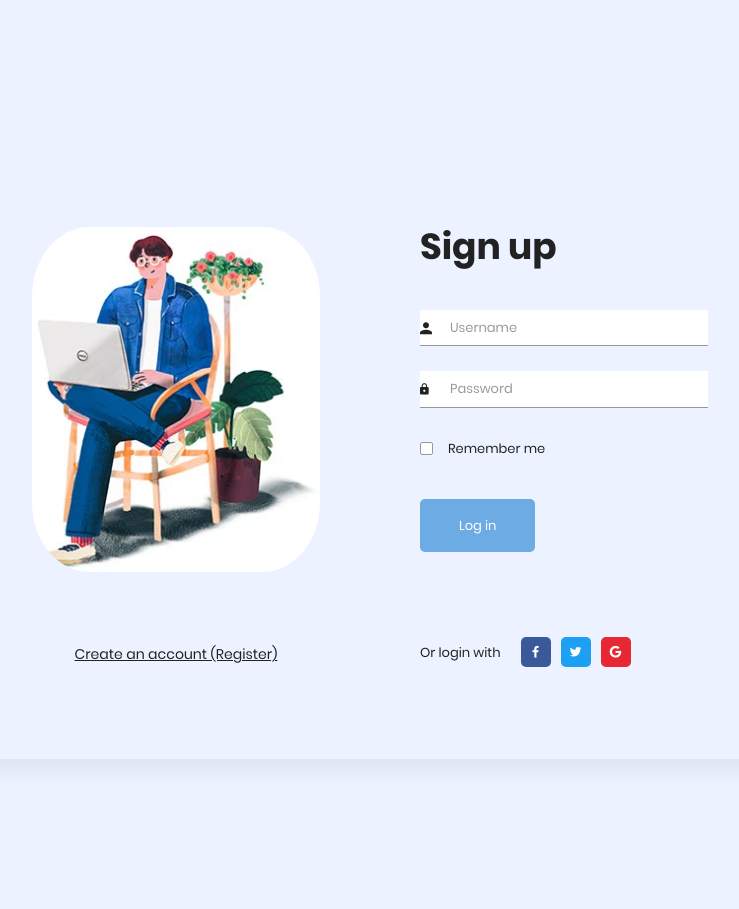
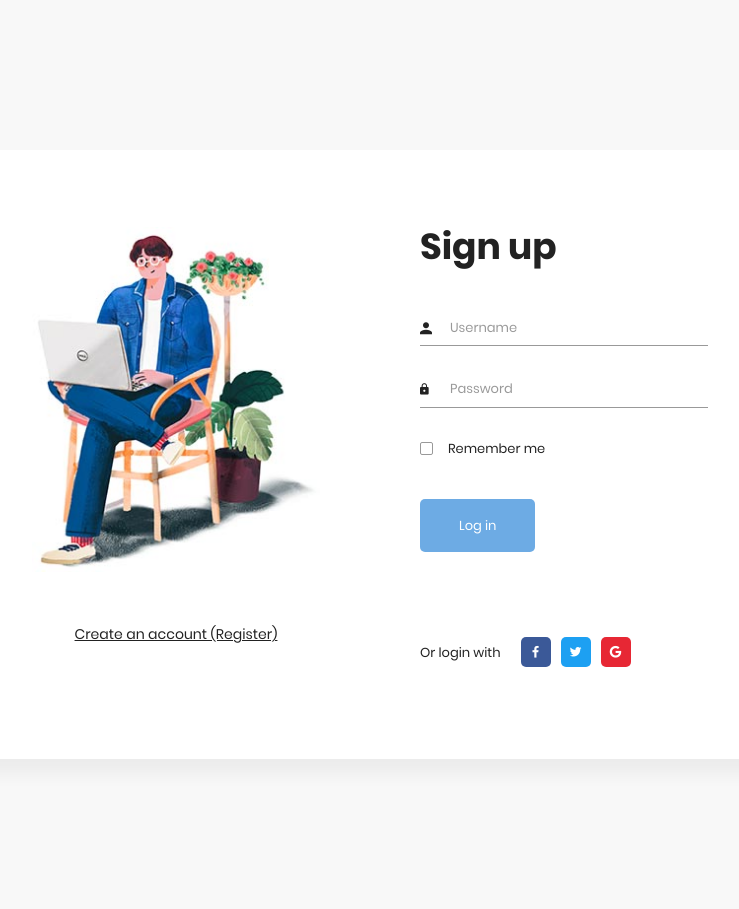
Before and after one commit to srinath0307/CareSupportAI, a Django app: page /login in a window 1280 px wide. Shown: the whole page, without its empty margins (280-1019 px from the left). Run offline with Django 4.2, Linux system fonts and the light colour scheme.

Commit message:
Minor bug fixes in login, registration and chatbot pages...

```diff
--- a/Medilab/static/Medilab/css/chat.css
+++ b/Medilab/static/Medilab/css/chat.css
@@ -10,7 +10,6 @@
 
 .container {
     background: linear-gradient(30deg, #D6D5A8, #03C988, #2C365D, #3E54AC);
-    background-size: 400% 400%;
     animation: gradientAnimation 11s ease infinite;
     display: flex;
     justify-content: center;
--- a/Medilab/static/Medilab/css/login.css
+++ b/Medilab/static/Medilab/css/login.css
@@ -24,55 +24,55 @@ list-type-ulli, .socials {
   font-style: italic;
   font-weight: 300;
   src: url("../fonts/poppins/poppins-v5-latin-300italic.eot");
-
+  /* IE9 Compat Modes */
   src: local("Poppins Light Italic"), local("Poppins-LightItalic"), url("../fonts/poppins/poppins-v5-latin-300italic.eot?#iefix") format("embedded-opentype"), url("../fonts/poppins/poppins-v5-latin-300italic.woff2") format("woff2"), url("../fonts/poppins/poppins-v5-latin-300italic.woff") format("woff"), url("../fonts/poppins/poppins-v5-latin-300italic.ttf") format("truetype"), url("../fonts/poppins/poppins-v5-latin-300italic.svg#Poppins") format("svg");
-   }
-
+  /* Legacy iOS */ }
+/* poppins-regular - latin */
 @font-face {
   font-family: 'Poppins';
   font-style: normal;
   font-weight: 400;
   src: url("../fonts/poppins/poppins-v5-latin-regular.eot");
-
+  /* IE9 Compat Modes */
   src: local("Poppins Regular"), local("Poppins-Regular"), url("../fonts/poppins/poppins-v5-latin-regular.eot?#iefix") format("embedded-opentype"), url("../fonts/poppins/poppins-v5-latin-regular.woff2") format("woff2"), url("../fonts/poppins/poppins-v5-latin-regular.woff") format("woff"), url("../fonts/poppins/poppins-v5-latin-regular.ttf") format("truetype"), url("../fonts/poppins/poppins-v5-latin-regular.svg#Poppins") format("svg");
-   }
-
+  /* Legacy iOS */ }
+/* poppins-italic - latin */
 @font-face {
   font-family: 'Poppins';
   font-style: italic;
   font-weight: 400;
   src: url("../fonts/poppins/poppins-v5-latin-italic.eot");
-
+  /* IE9 Compat Modes */
   src: local("Poppins Italic"), local("Poppins-Italic"), url("../fonts/poppins/poppins-v5-latin-italic.eot?#iefix") format("embedded-opentype"), url("../fonts/poppins/poppins-v5-latin-italic.woff2") format("woff2"), url("../fonts/poppins/poppins-v5-latin-italic.woff") format("woff"), url("../fonts/poppins/poppins-v5-latin-italic.ttf") format("truetype"), url("../fonts/poppins/poppins-v5-latin-italic.svg#Poppins") format("svg");
-   }
-
+  /* Legacy iOS */ }
+/* poppins-500 - latin */
 @font-face {
   font-family: 'Poppins';
   font-style: normal;
   font-weight: 500;
   src: url("../fonts/poppins/poppins-v5-latin-500.eot");
-
+  /* IE9 Compat Modes */
   src: local("Poppins Medium"), local("Poppins-Medium"), url("../fonts/poppins/poppins-v5-latin-500.eot?#iefix") format("embedded-opentype"), url("../fonts/poppins/poppins-v5-latin-500.woff2") format("woff2"), url("../fonts/poppins/poppins-v5-latin-500.woff") format("woff"), url("../fonts/poppins/poppins-v5-latin-500.ttf") format("truetype"), url("../fonts/poppins/poppins-v5-latin-500.svg#Poppins") format("svg");
-   }
-
+  /* Legacy iOS */ }
+/* poppins-500italic - latin */
 @font-face {
   font-family: 'Poppins';
   font-style: italic;
   font-weight: 500;
   src: url("../fonts/poppins/poppins-v5-latin-500italic.eot");
-
+  /* IE9 Compat Modes */
   src: local("Poppins Medium Italic"), local("Poppins-MediumItalic"), url("../fonts/poppins/poppins-v5-latin-500italic.eot?#iefix") format("embedded-opentype"), url("../fonts/poppins/poppins-v5-latin-500italic.woff2") format("woff2"), url("../fonts/poppins/poppins-v5-latin-500italic.woff") format("woff"), url("../fonts/poppins/poppins-v5-latin-500italic.ttf") format("truetype"), url("../fonts/poppins/poppins-v5-latin-500italic.svg#Poppins") format("svg");
-   }
-
+  /* Legacy iOS */ }
+/* poppins-600 - latin */
 @font-face {
   font-family: 'Poppins';
   font-style: normal;
   font-weight: 600;
   src: url("../fonts/poppins/poppins-v5-latin-600.eot");
-
+  /* IE9 Compat Modes */
   src: local("Poppins SemiBold"), local("Poppins-SemiBold"), url("../fonts/poppins/poppins-v5-latin-600.eot?#iefix") format("embedded-opentype"), url("../fonts/poppins/poppins-v5-latin-600.woff2") format("woff2"), url("../fonts/poppins/poppins-v5-latin-600.woff") format("woff"), url("../fonts/poppins/poppins-v5-latin-600.ttf") format("truetype"), url("../fonts/poppins/poppins-v5-latin-600.svg#Poppins") format("svg");
-}
-
+  /* Legacy iOS */ }
+/* poppins-700 - latin */
 @font-face {
   font-family: 'Poppins';
   font-style: normal;
@@ -165,11 +165,8 @@ input[type=radio] {
   -ms-appearance: radio !important; }
 
 img {
-    max-width: 100%;
-    height: auto;
-    border-radius: 20%;
-    margin-bottom: 20px;
-}
+  max-width: 100%;
+  height: auto; }
 
 figure {
   margin: 0; }
@@ -189,7 +186,7 @@ h2 {
   font-size: 36px; }
 
 .main {
-  background: #ECF2FF;
+  background: #f8f8f8;
   padding: 150px 0; }
 
 .clear {
@@ -199,13 +196,13 @@ body {
   font-size: 13px;
   line-height: 1.8;
   color: #222;
-  background: #ECF2FF;
+  background: #f8f8f8;
   font-weight: 400;
   font-family: Poppins; }
 
 .container {
   width: 900px;
-  background: #ECF2FF;
+  background: #fff;
   margin: 0 auto;
   box-shadow: 0px 15px 16.83px 0.17px rgba(0, 0, 0, 0.05);
   -moz-box-shadow: 0px 15px 16.83px 0.17px rgba(0, 0, 0, 0.05);
@@ -437,6 +434,7 @@ label.valid {
     width: 100%;
     height: 100%;
     position: absolute;
+    /* right: 0; */
     font-size: 16px;
     color: green; }
 
@@ -541,7 +539,7 @@ label.valid {
     margin-left: 0px;
     margin-right: 0px;
     padding-left: 0px;
-
+    /* box-sizing: border-box; */
     padding: 0 30px; }
 
   .signin-image {
@@ -590,3 +588,5 @@ label.valid {
   .social-label {
     margin-right: 0px;
     margin-bottom: 10px; } }
+
+/*# sourceMappingURL=login.css.map */
```
